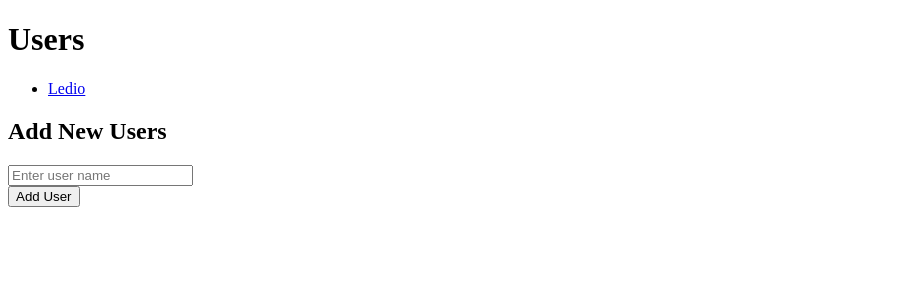
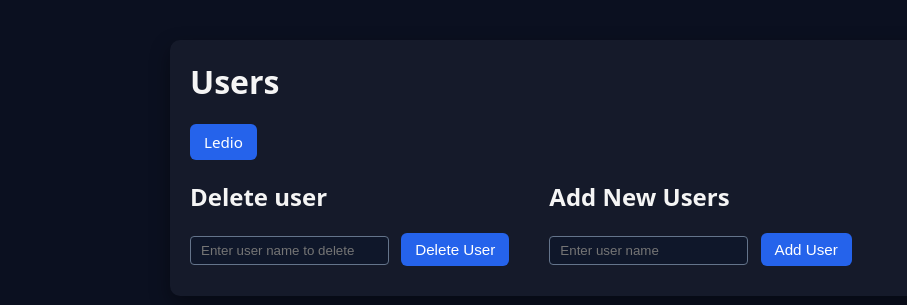
Before and after one commit to Miami05/MoviWebApp, a Flask app: page / in a window 1280 px wide. Shown: the top 305 px of the page, without its empty margins (0-907 px from the left). Run offline with Flask 3, Linux system fonts and the light colour scheme.

Commit message:
Added 1 extra feature that u can delete user also

```diff
--- a/app.py
+++ b/app.py
@@ -1,4 +1,4 @@
-from flask import Flask, render_template, request, redirect, url_for
+from flask import Flask, render_template, request, redirect, url_for, flash
 from data_manager import DataManager
 from models import db, Movie, User
 import os
@@ -6,6 +6,7 @@ import requests
 from dotenv import load_dotenv
 load_dotenv()
 app = Flask(__name__)
+app.secret_key = os.environ.get("SECRET_KEY", "dev-secret-key-change-me")
 OMDB_KEY = os.environ.get('OMDB_API_KEY')
 basedir = os.path.abspath(os.path.dirname(__file__))
 app.config['SQLALCHEMY_DATABASE_URI'] = f"sqlite:///{os.path.join(basedir, 'data/movies.db')}"
@@ -25,14 +26,26 @@ def add_user():
         data_manager.create_user(name)
     return redirect(url_for('home'))
 
+
+@app.route('/user/delete', methods=['POST'])
+def delete_user():
+    name = request.form.get('name')
+    if not name:
+        flash("Please enter a user name to delete")
+        return redirect(url_for('home'))
+    ok = data_manager.delete_user(name)
+    if not ok:
+        flash(f"User '{name}' not found")
+    else:
+        flash(f"User '{name}' deleted")
+    return redirect(url_for('home'))
+
 @app.route('/users/<int:user_id>/movies', methods=['GET'])
 def user_movie(user_id):
     movies = data_manager.get_movies(user_id)
     user = User.query.get(user_id)
     return render_template('movies.html', movies=movies, user=user)
 
-
-from flask import flash
 
 @app.route('/users/<int:user_id>/movies', methods=['POST'])
 def add_movie(user_id):
--- a/data_manager.py
+++ b/data_manager.py
@@ -11,6 +11,15 @@ class DataManager:
     def get_users(self):
         """Return a list of all users."""
         return User.query.all()
+
+    def delete_user(self, name):
+        user = User.query.filter_by(name=name).first()
+        if user is None:
+            return False
+        Movie.query.filter_by(user_id=user.id).delete()
+        db.session.delete(user)
+        db.session.commit()
+        return True
 
     def get_movies(self, user_id):
         """Return a list of all movies for a specific user."""
--- a/static/style.css
+++ b/static/style.css
@@ -0,0 +1,171 @@
+/* Global layout */
+
+body {
+    font-family: system-ui, -apple-system, BlinkMacSystemFont, "Segoe UI", sans-serif;
+    background: #0b1020;
+    color: #f5f5f5;
+    margin: 0;
+}
+
+.container {
+    max-width: 900px;
+    margin: 40px auto;
+    padding: 20px;
+    background: #151a2a;
+    border-radius: 10px;
+    box-shadow: 0 8px 20px rgba(0,0,0,0.4);
+}
+
+h1, h2 {
+    margin-top: 0;
+}
+
+/* Navbar */
+
+.navbar {
+    display: flex;
+    align-items: center;
+    gap: 16px;
+    padding: 10px 20px;
+    background: #020617;
+    border-bottom: 1px solid #1e293b;
+}
+
+.navbar a.logo {
+    font-weight: 600;
+    font-size: 1.1rem;
+    color: #e5e7eb;
+    text-decoration: none;
+}
+
+/* Buttons and forms */
+
+.btn {
+    display: inline-block;
+    padding: 8px 14px;
+    background: #2563eb;
+    color: #fff;
+    text-decoration: none;
+    border-radius: 6px;
+    border: none;
+    cursor: pointer;
+    font-size: 0.95rem;
+    font-weight: 500;
+}
+
+.btn:hover {
+    background: #1d4ed8;
+}
+
+form {
+    margin: 10px 0;
+}
+
+input[type="text"] {
+    padding: 6px 10px;
+    border-radius: 4px;
+    border: 1px solid #64748b;
+    background: #0f172a;
+    color: #e5e7eb;
+}
+
+/* Flash messages */
+
+.flashes {
+    list-style: none;
+    padding: 0;
+    margin: 0 0 15px 0;
+}
+
+.flashes li {
+    background: #f97316;
+    color: #111827;
+    padding: 8px 10px;
+    border-radius: 4px;
+    margin-bottom: 6px;
+}
+
+/* Users on home page */
+
+.user-list {
+    list-style: none;
+    padding: 0;
+    margin: 0 0 20px 0;
+    display: flex;
+    flex-wrap: wrap;
+    gap: 10px;
+}
+
+.user-entry {
+    margin: 0;
+}
+
+/* Delete/Add user forms side by side */
+
+.user-forms-row {
+    display: flex;
+    gap: 40px;
+    align-items: flex-start;
+    margin-top: 10px;
+}
+
+.user-forms-row h2 {
+    margin-top: 0;
+}
+
+.input-name {
+    margin-bottom: 10px;
+}
+
+/* Movies as cards */
+
+.movie-list {
+    list-style: none;
+    padding: 0;
+    margin: 0 0 20px 0;
+    display: flex;
+    flex-wrap: wrap;
+    gap: 20px;
+}
+
+.movie-entry {
+    background: #020617;
+    border-radius: 10px;
+    padding: 12px;
+    width: 220px;
+    box-shadow: 0 4px 12px rgba(0,0,0,0.4);
+}
+
+.movie-entry img {
+    width: 100%;
+    height: auto;
+    border-radius: 8px;
+    display: block;
+    margin-bottom: 8px;
+}
+
+.movie-body {
+    display: flex;
+    flex-direction: column;
+    gap: 6px;
+}
+
+/* Inline forms (update/delete, etc.) */
+
+.inline-form {
+    display: inline-flex;
+    align-items: center;
+    gap: 6px;
+    margin: 4px 0;
+}
+
+.inline-form input[type="text"] {
+    width: 125px;
+}
+
+/* Add-user / add-movie forms */
+
+.add-form input[type="text"] {
+    max-width: 260px;
+    margin-right: 8px;
+}
--- a/templates/404.html
+++ b/templates/404.html
@@ -2,4 +2,5 @@
 {% block content %}
 <h1>Page not found</h1>
 <p>The page you were looking for does not exist.</p>
-<a href="{{ url_for('home') }}">Back to home</a>
+<a href="{{ url_for('home') }}" class="btn">Back to home</a>
+{% endblock %}
--- a/templates/500.html
+++ b/templates/500.html
@@ -2,5 +2,5 @@
 {% block content %}
 <h1>Something went wrong</h1>
 <p>Sorry an internal error occurred.Please try again later.</p>
-<a href="{{ url_for('home') }}">Back to home</a>
+<a href="{{ url_for('home') }}" class="btn">Back to home</a>
 {% endblock %}
--- a/templates/index.html
+++ b/templates/index.html
@@ -1,6 +1,7 @@
 {% extends 'base.html' %}
 {% block content %}
 <h1>Users</h1>
+
 <ul class="user-list">
     {% for user in users %}
     <li class="user-entry">
@@ -9,9 +10,21 @@
     {% endfor %}
 </ul>
 
-<h2>Add New Users</h2>
-<form action="{{ url_for('add_user') }}" method="POST">
-    <input type="text" name="name" placeholder="Enter user name"><br>
-    <button type="submit">Add User</button>
-</form>
+<div class="user-forms-row">
+    <div>
+        <h2>Delete user</h2>
+        <form action="{{ url_for('delete_user') }}" method="post" class="add-form">
+            <input type="text" name="name" placeholder="Enter user name to delete" required>
+            <button type="submit" class="btn">Delete User</button>
+        </form>
+    </div>
+
+    <div>
+        <h2>Add New Users</h2>
+        <form action="{{ url_for('add_user') }}" method="POST" class="add-form">
+            <input type="text" name="name" placeholder="Enter user name" required>
+            <button type="submit" class="btn">Add User</button>
+        </form>
+    </div>
+</div>
 {% endblock %}
```
Also changed, not shown: templates/movies.html (+18 -15 lines), data/movies.db.
